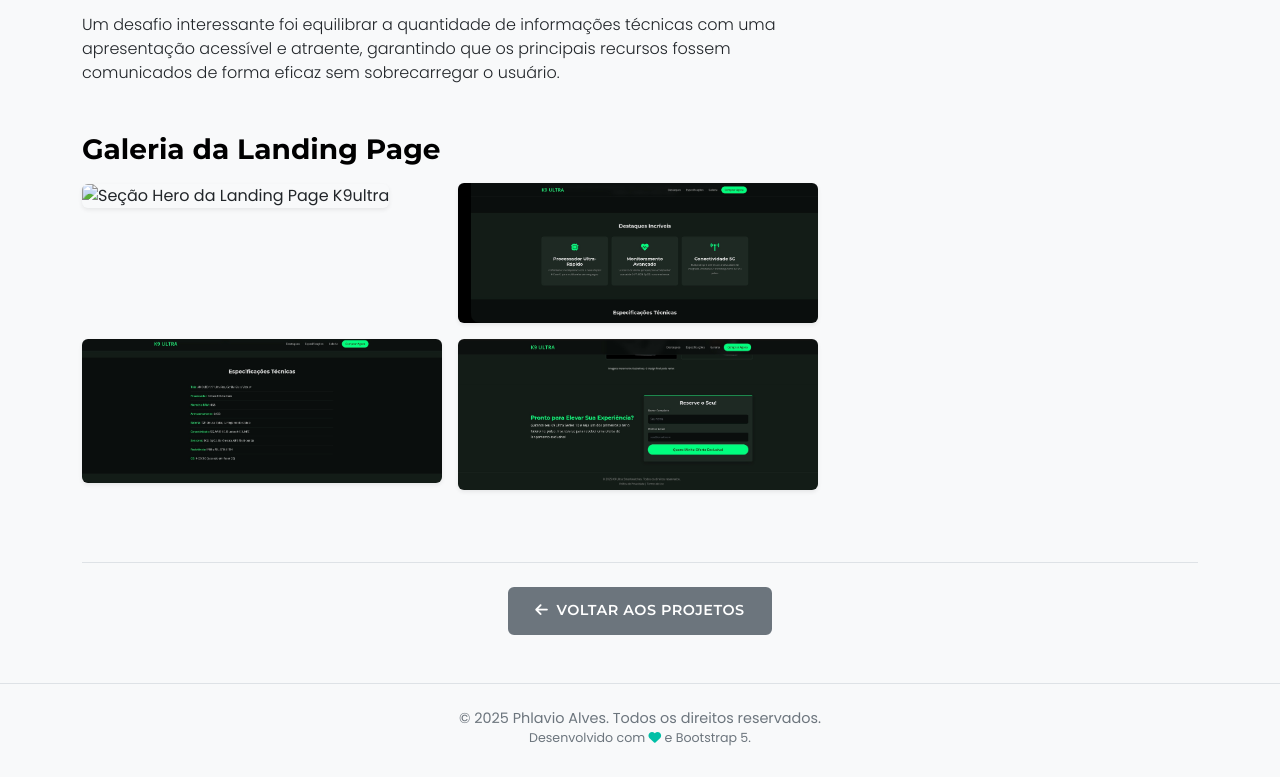
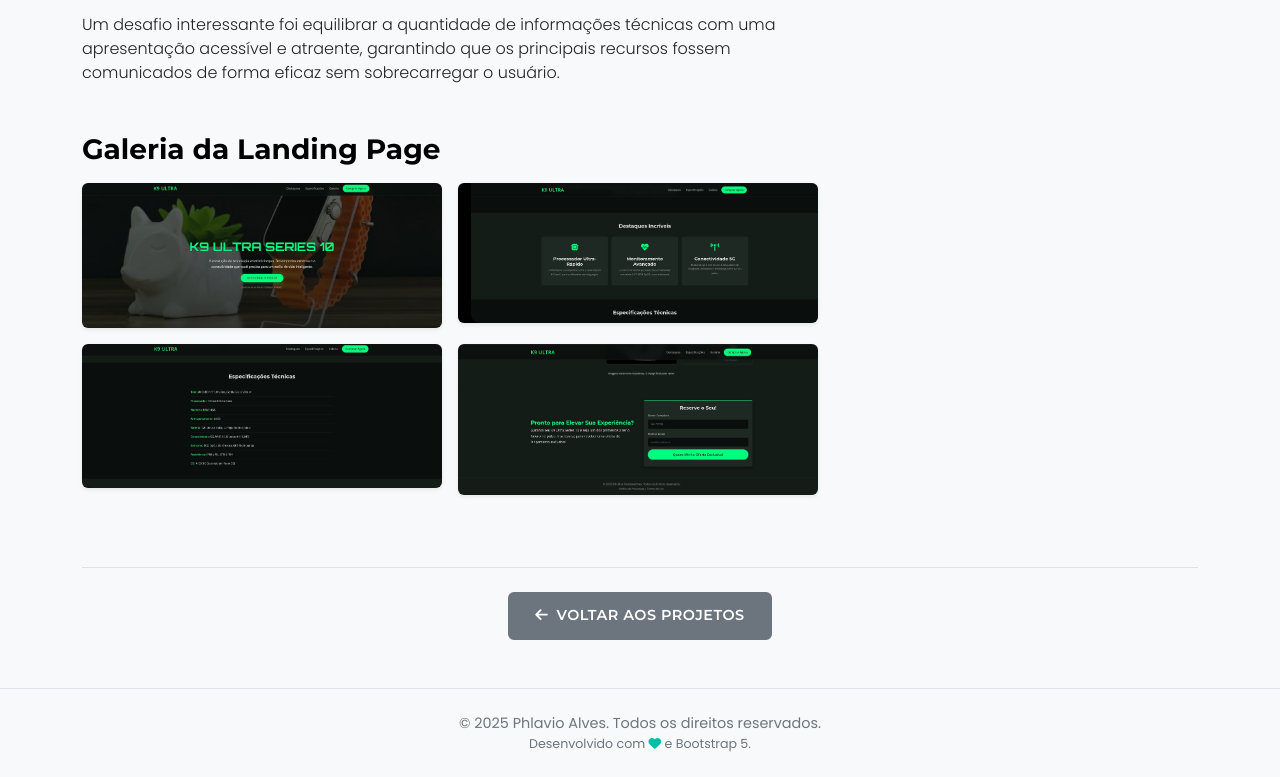
Before and after one commit to PhlavioAlves24/Meu-Portf-lio-, a plain HTML site: page projeto-detalhe-k9ultra.html in a window 1280 px wide. Shown: the part 1559-2336 px from the top of the page. Drawn offline with nearby package versions, Linux system fonts and the light colour scheme.

Commit message:
projeto-detalhe-k9ultra.html

```diff
--- a/projeto-detalhe-k9ultra.html
+++ b/projeto-detalhe-k9ultra.html
@@ -93,7 +93,7 @@
                     <h3 class="fw-bold mt-5 mb-3">Galeria da Landing Page</h3>
                     <div class="row g-3 project-gallery mb-4">
                         <div class="col-md-6" data-aos="zoom-in-up" data-aos-delay="50">
-                            <img src="K9ultrahero.jpg" class="img-fluid rounded shadow-sm" alt="Seção Hero da Landing Page K9ultra">
+                            <img src="K9ultra.jpg" class="img-fluid rounded shadow-sm" alt="Seção Hero da Landing Page K9ultra">
                         </div>
                         <div class="col-md-6" data-aos="zoom-in-up" data-aos-delay="100">
                             <img src="K9ultraabout.jpg" class="img-fluid rounded shadow-sm" alt="Seção de Recursos do K9ultra">
```
